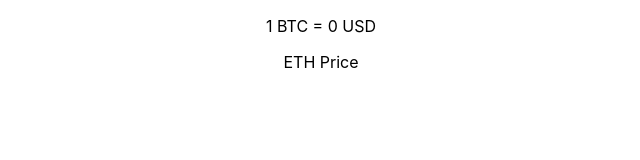
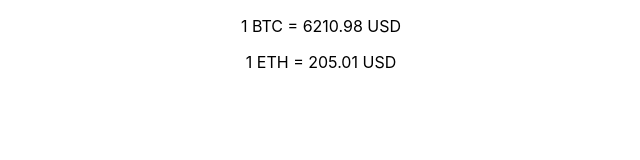
Before and after one commit to j-goodz/price_watch, a React (Create React App) app: page / in a window 1280 px wide. Shown: the top 160 px of the page, without its empty margins (319-959 px from the left). Built offline with nearby package versions, Linux system fonts and the light colour scheme.

Commit message:
added timer & hard coded price data to display BTC & ETH prices in app

```diff
--- a/src/App.js
+++ b/src/App.js
@@ -2,30 +2,50 @@ import React, { Component } from 'react';
 import './App.css';
 import BTCPrice from './components/btc';
 import ETHPrice from './components/eth';
-
-
-
 
 class App extends Component {
   constructor(props) {
     super(props);
 
     this.state = {
-      btc_price: 0,
-      eth_price: 0
+      send_addr: '0xcfA3c2407a547fC5cd248BBF43b829096a60Fcc0',
+      timer: null,
+      counter: 0,
+      "btc_data": {
+        "base": "BTC",
+        "currency": "USD",
+        "amount": "6210.98"
+      },
+      "eth_data": {
+        "base": "ETH",
+        "currency": "USD",
+        "amount": "205.01"
+      }
     };
 
+    this.tick = this.tick.bind(this)
+  }
+
+  async componentDidMount() {
+    let timer = setInterval(this.tick, 1000 * 1)
+    this.setState({timer})
+    console.log("state: ", this.state)
+  }
+
+  componentWillUnmount() {
+    this.clearInterval(this.state.timer)
+  }
+
+  tick() {
+    this.setState({counter: this.state.counter + 1})
   }
 
   render() {
     return (
       <div className="App">
 
-
-        <BTCPrice btc_price={this.state.btc_price} />
-
-        <ETHPrice />
-
+        <BTCPrice btc_price={this.state.btc_data.amount} />
+        <ETHPrice eth_price={this.state.eth_data.amount} />
 
       </div>
     );
--- a/src/components/eth.js
+++ b/src/components/eth.js
@@ -1,7 +1,8 @@
 import React, { Component } from 'react';
 
-const ETHPrice = () => {
-	return <div><p>ETH Price</p></div>;
+const ETHPrice = (props) => {
+	console.log(props)
+	return <div><p>1 ETH = {props.eth_price} USD </p></div>;
 }
 
 export default ETHPrice;
```
